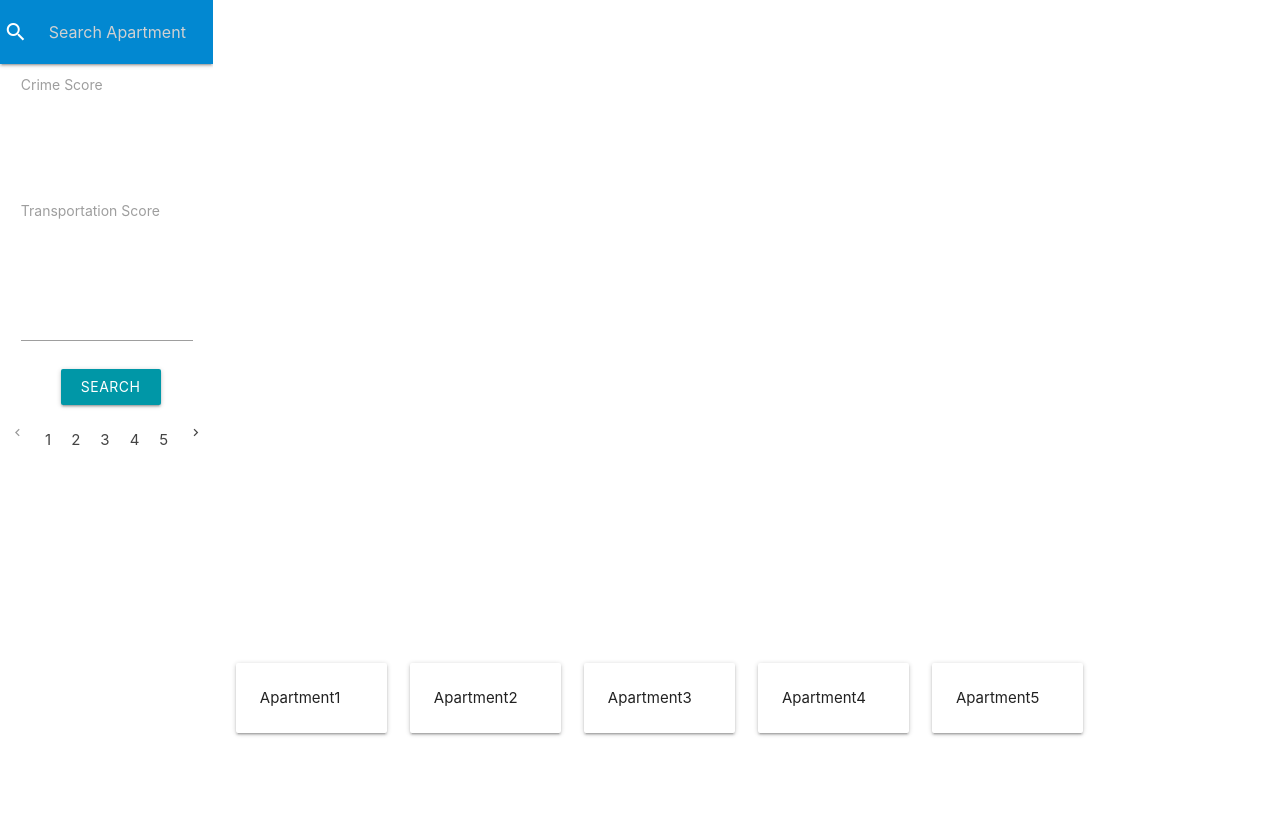
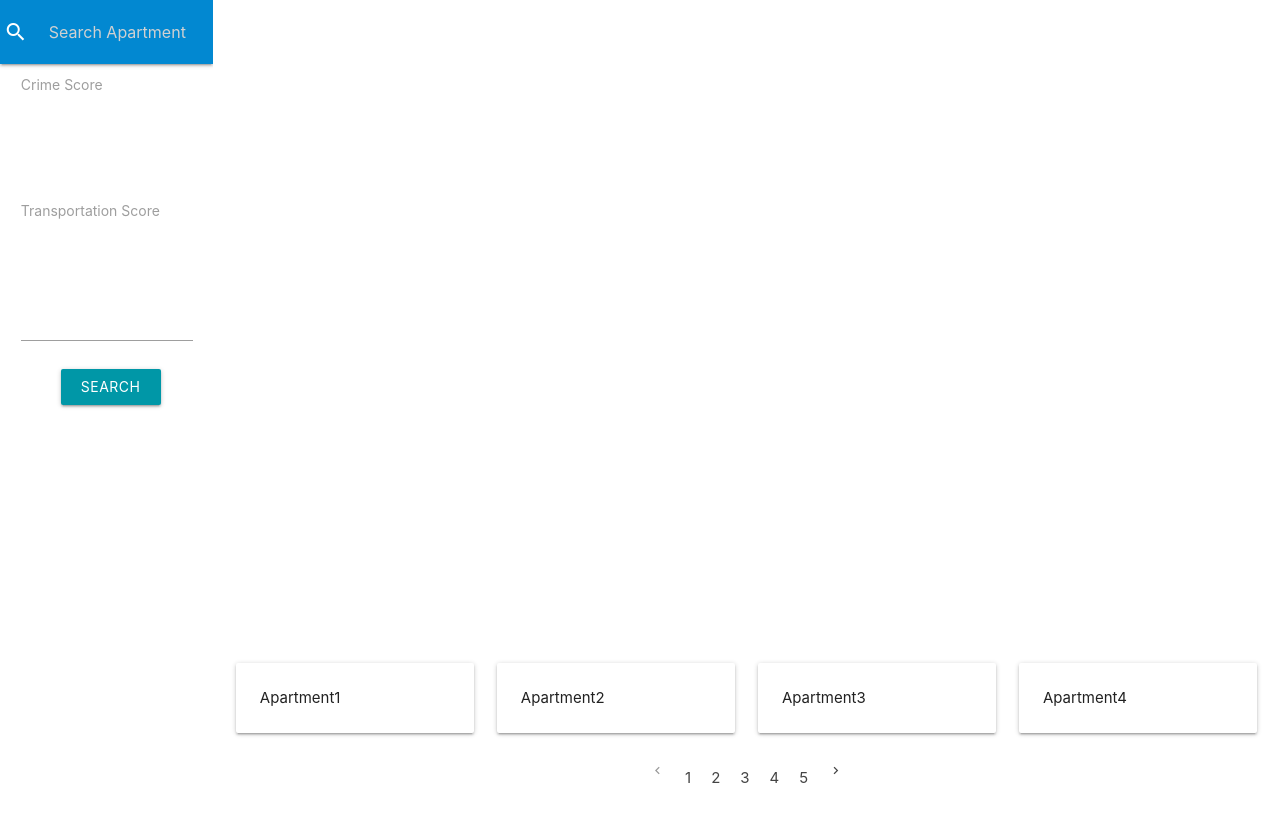
Before and after one commit to fanfanli94/NY-LSR-SYS, a plain HTML site: page FrontEnd/index.html in a window 1280 px wide. Drawn offline with nearby package versions, Linux system fonts and the light colour scheme.

Commit message:
Add files via upload

```diff
--- a/FrontEnd/index.html
+++ b/FrontEnd/index.html
@@ -55,20 +55,8 @@
               </div>
           </div>
         </form>
+      </div>
 
-
-
-        <ul class="pagination">
-          <li class="disabled page-num" onclick="newPage(0)"><a href="#!"><i class="material-icons">chevron_left</i></a></li>
-          <li class="page-num" onclick="newPage(0)"><a href="#!">1</a></li>
-          <li class="page-num" onclick="newPage(1)"><a href="#!">2</a></li>
-          <li class="page-num" onclick="newPage(2)"><a href="#!">3</a></li>
-          <li class="page-num" onclick="newPage(3)"><a href="#!">4</a></li>
-          <li class="page-num" onclick="newPage(4)"><a href="#!">5</a></li>
-          <li class="page-num" onclick="newPage(4)"><a href="#!"><i class="material-icons">chevron_right</i></a></li>
-        </ul>
-
-      </div>
 
       <div class="col s0 m10">
       <div id="map"></div>
@@ -77,7 +65,7 @@
         <div class = "ranking list">
           <div class="list"  id="search-container">
             <ul class = "apartment_list">
-              <div class="col s2">
+              <div class="col s3">
                 <div class="card">
                   <div class="card-content">
                     <p>Apartment1</p>
@@ -86,7 +74,7 @@
                 </div>
                 </div>
 
-                <div class="col s2">
+                <div class="col s3">
                 <div class="card">
                   <div class="card-content">
                     <p>Apartment2</p>
@@ -95,7 +83,7 @@
                 </div>
                 </div>
 
-                <div class="col s2">
+                <div class="col s3">
                 <div class="card">
                   <div class="card-content">
                     <p>Apartment3</p>
@@ -104,7 +92,7 @@
                 </div>
                 </div>
 
-                <div class="col s2">
+                <div class="col s3">
                 <div class="card">
                   <div class="card-content">
                     <p>Apartment4</p>
@@ -113,14 +101,6 @@
                 </div>
                 </div>
 
-                <div class="col s2">
-                <div class="card">
-                  <div class="card-content">
-                    <p>Apartment5</p>
-                  </div>
-                <li class = "apt" onclick="findApt(4)"></li>
-                </div>
-                </div>
             </ul>
 
         </div>
@@ -129,6 +109,17 @@
 
 
      </div>
+
+     <ul class="pagination">
+       <li class="disabled page-num" onclick="newPage(0)"><a href="#!"><i class="material-icons">chevron_left</i></a></li>
+       <li class="page-num" onclick="newPage(0)"><a href="#!">1</a></li>
+       <li class="page-num" onclick="newPage(1)"><a href="#!">2</a></li>
+       <li class="page-num" onclick="newPage(2)"><a href="#!">3</a></li>
+       <li class="page-num" onclick="newPage(3)"><a href="#!">4</a></li>
+       <li class="page-num" onclick="newPage(4)"><a href="#!">5</a></li>
+       <li class="page-num" onclick="newPage(4)"><a href="#!"><i class="material-icons">chevron_right</i></a></li>
+     </ul>
+
       </div>
 
   </div>
```
